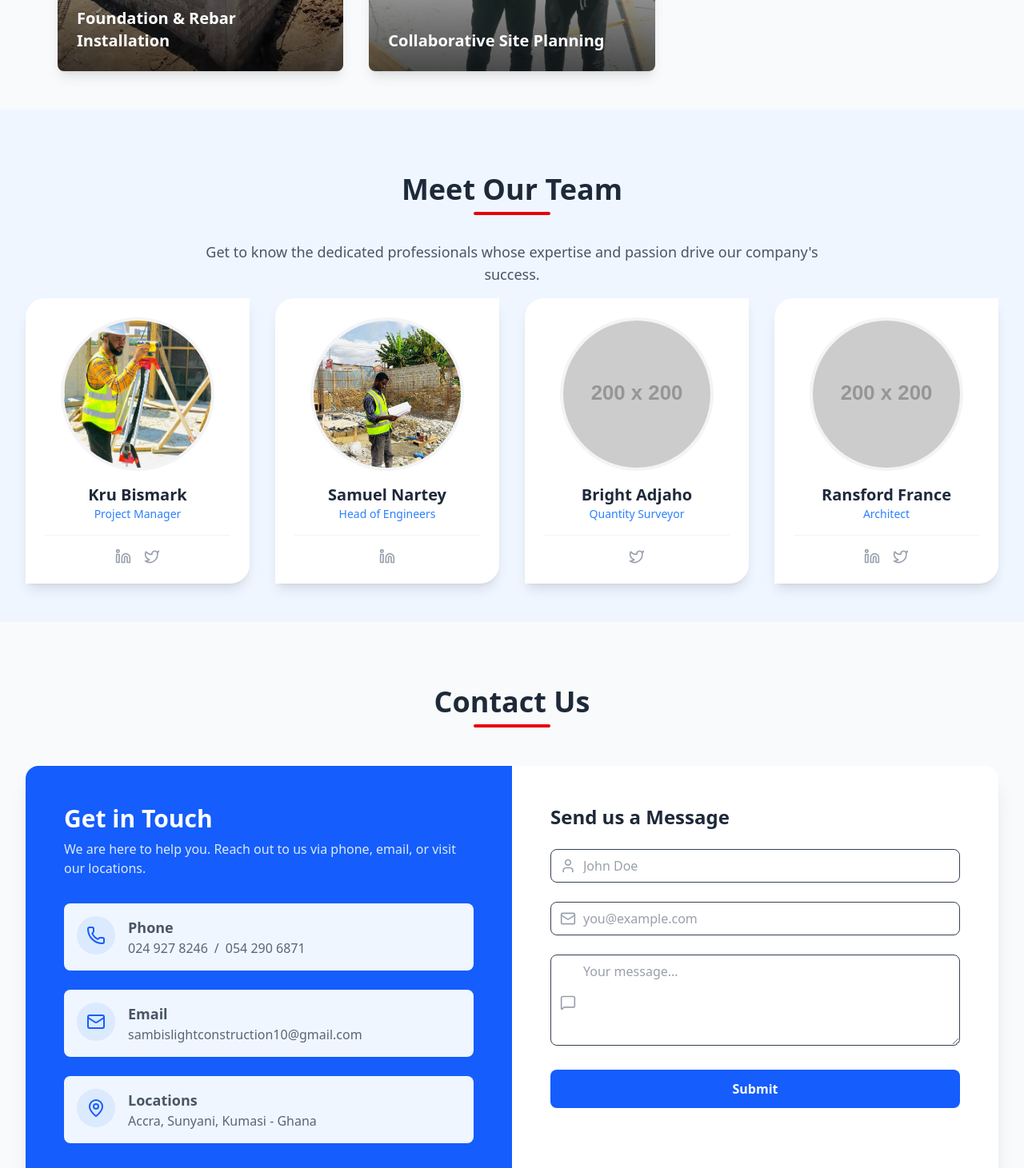
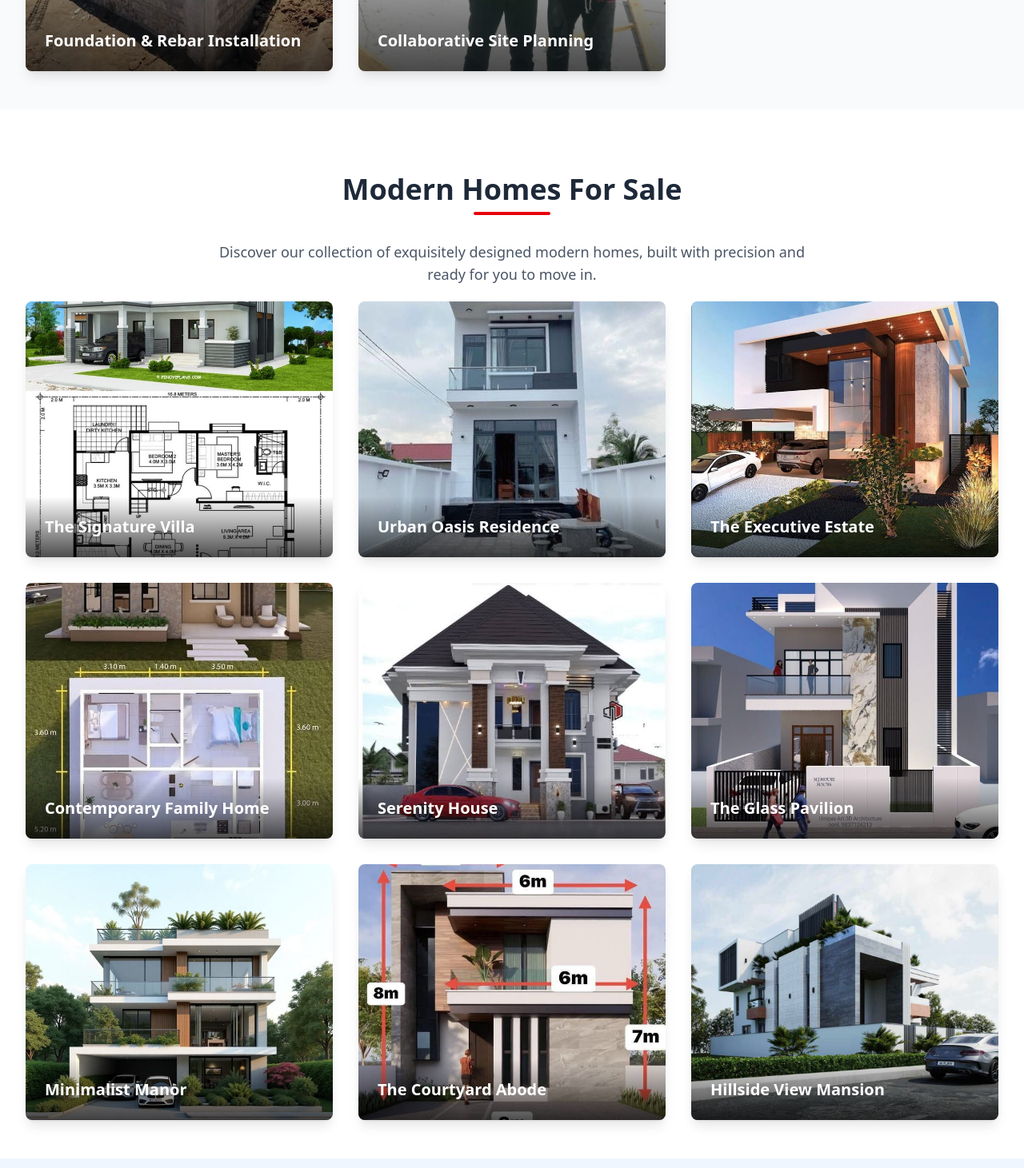
Before and after one commit to Obayaa/construction_website, a React (Vite) app: page / in a window 1280 px wide. Shown: the part 3760-5221 px from the top of the page at 80% size. Built offline with nearby package versions, Linux system fonts and the light colour scheme.

Commit message:
Added the Footer and Modern Homes component and updated the image modal design by removing white spaces and unnecesary comments. Updated the App.jsx file to aid responsiveness

```diff
--- a/src/App.jsx
+++ b/src/App.jsx
@@ -2,7 +2,9 @@ import './App.css'
 import About from './components/About';
 import Achievements from './components/Achievements';
 import Contact from './components/Contact';
+import { Footer } from './components/Footer';
 import Home from './components/Home';
+import ModernHomes from './components/ModernHomes';
 import Navbar from './components/Navbar';
 import Projects from './components/Projects';
 import Services from './components/Services';
@@ -30,19 +32,23 @@ function App() {
           <Services />
         </section>
 
-        <section id="projects" className="min-h-screen py-12 p-10 bg-gray-50 scroll-mt-56 md:scroll-mt-0">
+        <section id="projects" className="min-h-screen py-12 bg-gray-50 scroll-mt-56 md:scroll-mt-0">
           <Projects />
+        </section>
+        <section id="modern-homes" className="min-h-screen py-12 bg-white scroll-mt-56 md:scroll-mt-0">
+          <ModernHomes />
         </section>
 
         <section id="team" className="min-h-[70vh] py-12 bg-blue-50 scroll-mt-56 md:scroll-mt-0">
           <Team />
 
         </section>
-        <section id="contact" className="min-h-screen py-12 bg-gray-50">
+        <section id="contact" className="min-h-screen py-12 bg-gray-50 scroll-mt-56 md:scroll-mt-0">
           <Contact />
         </section>
 
       </div>
+      <Footer />
     </div>
   );
 }
--- /dev/null
+++ b/src/components/Footer.jsx
@@ -0,0 +1,85 @@
+
+import { MapPin, Mail, Phone, ArrowRight, Twitter, Linkedin, Instagram, Facebook } from 'lucide-react';
+
+// --- IMAGE IMPORTS ---
+// NOTE: Please ensure these image paths are correct in your project structure.
+import logo from '../assets/logo.jpeg';
+
+export function Footer() {
+    const quickLinks = ["home", "about", "services", "projects", "modern-homes", "team", "contact"];
+    const socialLinks = [
+        { icon: <Twitter size={20} />, href: "#", name: "Twitter" },
+        { icon: <Linkedin size={20} />, href: "#", name: "LinkedIn" },
+        { icon: <Facebook size={20} />, href: "#", name: "Facebook" },
+        { icon: <Instagram size={20} />, href: "#", name: "Instagram" },
+    ];
+
+    return (
+        <footer className="bg-gray-800 text-white">
+            <div className="max-w-7xl mx-auto px-4 sm:px-6 lg:px-8 py-12">
+                <div className="grid grid-cols-1 md:grid-cols-2 lg:grid-cols-4 gap-10">
+                    {/* Company Info */}
+                    <div className="md:col-span-2 lg:col-span-1">
+                        <img src={logo} alt="Sambislight Logo" className="w-24 h-24 bg-white p-2 rounded-full mb-4" />
+                        <p className="text-gray-400 text-sm leading-relaxed">
+                            A dependable, private limited liability construction company in Ghana, recognized for unmatched quality and timely delivery in all fields of construction.
+                        </p>
+                    </div>
+
+                    {/* Quick Links */}
+                    <div>
+                        <h3 className="font-bold text-lg mb-4">Quick Links</h3>
+                        <ul className="space-y-3">
+                            {quickLinks.map(link => (
+                                <li key={link}>
+                                    <a href={`#${link}`} className="text-gray-400 hover:text-white capitalize flex items-center gap-2 transition-colors">
+                                        <ArrowRight size={16} />
+                                        {link.replace('-', ' ')}
+                                    </a>
+                                </li>
+                            ))}
+                        </ul>
+                    </div>
+
+                    {/* Contact Info */}
+                    <div>
+                        <h3 className="font-bold text-lg mb-4">Contact Us</h3>
+                        <ul className="space-y-4 text-gray-400">
+                            <li className="flex items-start gap-3">
+                                <MapPin size={20} className="mt-1 flex-shrink-0" />
+                                <span>Accra, Sunyani, Kumasi - Ghana</span>
+                            </li>
+                            <li className="flex items-start gap-3">
+                                <Mail size={20} className="mt-1 flex-shrink-0" />
+                                <a href="mailto:sambislightconstruction10@gmail.com" className="hover:text-white break-all">sambislightconstruction10@gmail.com</a>
+                            </li>
+                            <li className="flex items-start gap-3">
+                                <Phone size={20} className="mt-1 flex-shrink-0" />
+                                <div>
+                                    <a href="tel:0249278246" className="hover:text-white block">024 927 8246</a>
+                                    <a href="tel:0542906871" className="hover:text-white block">054 290 6871</a>
+                                </div>
+                            </li>
+                        </ul>
+                    </div>
+
+                    {/* Social Media */}
+                    <div>
+                        <h3 className="font-bold text-lg mb-4">Follow Us</h3>
+                        <p className="text-gray-400 text-sm mb-4">Stay connected with us on our social networks.</p>
+                        <div className="flex space-x-4">
+                            {socialLinks.map(social => (
+                                <a key={social.name} href={social.href} aria-label={social.name} className="bg-gray-700 hover:bg-blue-600 p-3 rounded-full transition-colors">
+                                    {social.icon}
+                                </a>
+                            ))}
+                        </div>
+                    </div>
+                </div>
+                <div className="mt-10 pt-8 border-t border-gray-700 text-center text-gray-500 text-sm">
+                    <p>&copy; {new Date().getFullYear()} Sambislight Construction Co. Ltd. All Rights Reserved.</p>
+                </div>
+            </div>
+        </footer>
+    );
+}
--- a/src/components/ImageModal.jsx
+++ b/src/components/ImageModal.jsx
@@ -1,24 +1,26 @@
 import { X } from 'lucide-react';
-
 
 export default function ImageModal({ src, onClose }) {
     if (!src) return null;
 
     return (
         <div
-            className="fixed inset-0 bg-black bg-opacity-80 z-50 flex justify-center items-center p-4 animate-fade-in"
-            onClick={onClose} // Close modal on backdrop click
+            className="fixed inset-0 bg-gradient-to-br from-white/40 via-gray-100/20 to-white/10 backdrop-blur-md z-50 flex justify-center items-center p-4 animate-fade-in"
+            onClick={onClose}
         >
             <button
                 onClick={onClose}
-                className="absolute top-4 right-4 text-white hover:text-gray-300 z-50"
+                className="absolute top-4 right-4 text-gray-800 hover:text-gray-600 z-50"
             >
                 <X size={32} />
             </button>
             <div className="relative max-w-4xl max-h-full" onClick={(e) => e.stopPropagation()}>
-                <img src={src} alt="Full-screen project view" className="max-w-full max-h-[90vh] object-contain rounded-lg" />
+                <img
+                    src={src}
+                    alt="Full-screen project view"
+                    className="max-w-full max-h-[90vh] object-contain rounded-lg shadow-lg"
+                />
             </div>
         </div>
     );
-
 }
--- /dev/null
+++ b/src/components/ModernHomes.jsx
@@ -0,0 +1,67 @@
+import { useState } from 'react';
+import { Fade } from "react-awesome-reveal";
+
+// --- IMAGE IMPORTS ---
+// NOTE: Please ensure these image paths are correct in your project structure.
+import modern1 from '../assets/modern1.jpeg';
+import modern2 from '../assets/modern2.jpeg';
+import modern3 from '../assets/modern3.jpeg';
+import modern4 from '../assets/modern4.jpeg';
+import modern5 from '../assets/modern5.jpeg';
+import modern6 from '../assets/modern6.jpeg';
+import modern7 from '../assets/modern7.jpeg';
+import modern8 from '../assets/modern8.jpeg';
+import modern9 from '../assets/modern9.jpeg';
+import { useIsMobile } from '../hooks/useMobile';
+import Section_Title from './Section_Title';
+import ImageModal from './ImageModal';
+
+
+// --- MODERN HOMES COMPONENT ---
+const HomeCard = ({ image, title, onImageClick }) => (
+    <div className="group relative overflow-hidden rounded-lg shadow-lg cursor-pointer" onClick={() => onImageClick(image)}>
+        <img src={image} alt={title} className="w-full h-80 object-cover transform transition-transform duration-500 ease-in-out group-hover:scale-110" onError={(e) => { e.target.onerror = null; e.target.src='https://placehold.co/600x400/e2e8f0/4a5568?text=Image'; }}/>
+        <div className="absolute inset-x-0 bottom-0 p-6 bg-gradient-to-t from-black/70 to-transparent pointer-events-none">
+            <h3 className="text-xl font-bold text-white transition-transform duration-300 group-hover:-translate-y-2">{title}</h3>
+        </div>
+    </div>
+);
+
+export default function ModernHomes() {
+    const isMobile = useIsMobile();
+    const [selectedImage, setSelectedImage] = useState(null);
+
+    const homesData = [
+        { image: modern1, title: "The Signature Villa" },
+        { image: modern2, title: "Urban Oasis Residence" },
+        { image: modern3, title: "The Executive Estate" },
+        { image: modern4, title: "Contemporary Family Home" },
+        { image: modern5, title: "Serenity House" },
+        { image: modern6, title: "The Glass Pavilion" },
+        { image: modern7, title: "Minimalist Manor" },
+        { image: modern8, title: "The Courtyard Abode" },
+        { image: modern9, title: "Hillside View Mansion" },
+    ];
+
+    const titleSection = (
+        <div className="flex flex-col mb-5">
+            <Section_Title title={"Modern Homes For Sale"} />
+            <p className="text-center text-lg text-gray-600 max-w-3xl mx-auto">Discover our collection of exquisitely designed modern homes, built with precision and ready for you to move in.</p>
+        </div>
+    );
+
+    const homesGrid = (
+        <div className="grid grid-cols-1 sm:grid-cols-2 lg:grid-cols-3 gap-8">
+            {homesData.map((home, index) => <HomeCard key={index} {...home} onImageClick={setSelectedImage} />)}
+        </div>
+    );
+
+    return (
+        // As requested, this component does not have its own <section> tag.
+        <div className="max-w-7xl mx-auto px-4 lg:px-8">
+             {isMobile ? titleSection : <Fade direction="down" triggerOnce>{titleSection}</Fade>}
+             {isMobile ? homesGrid : <Fade direction="up" cascade damping={0.1} triggerOnce>{homesGrid}</Fade>}
+             <ImageModal src={selectedImage} onClose={() => setSelectedImage(null)} />
+        </div>
+    );
+}
```
